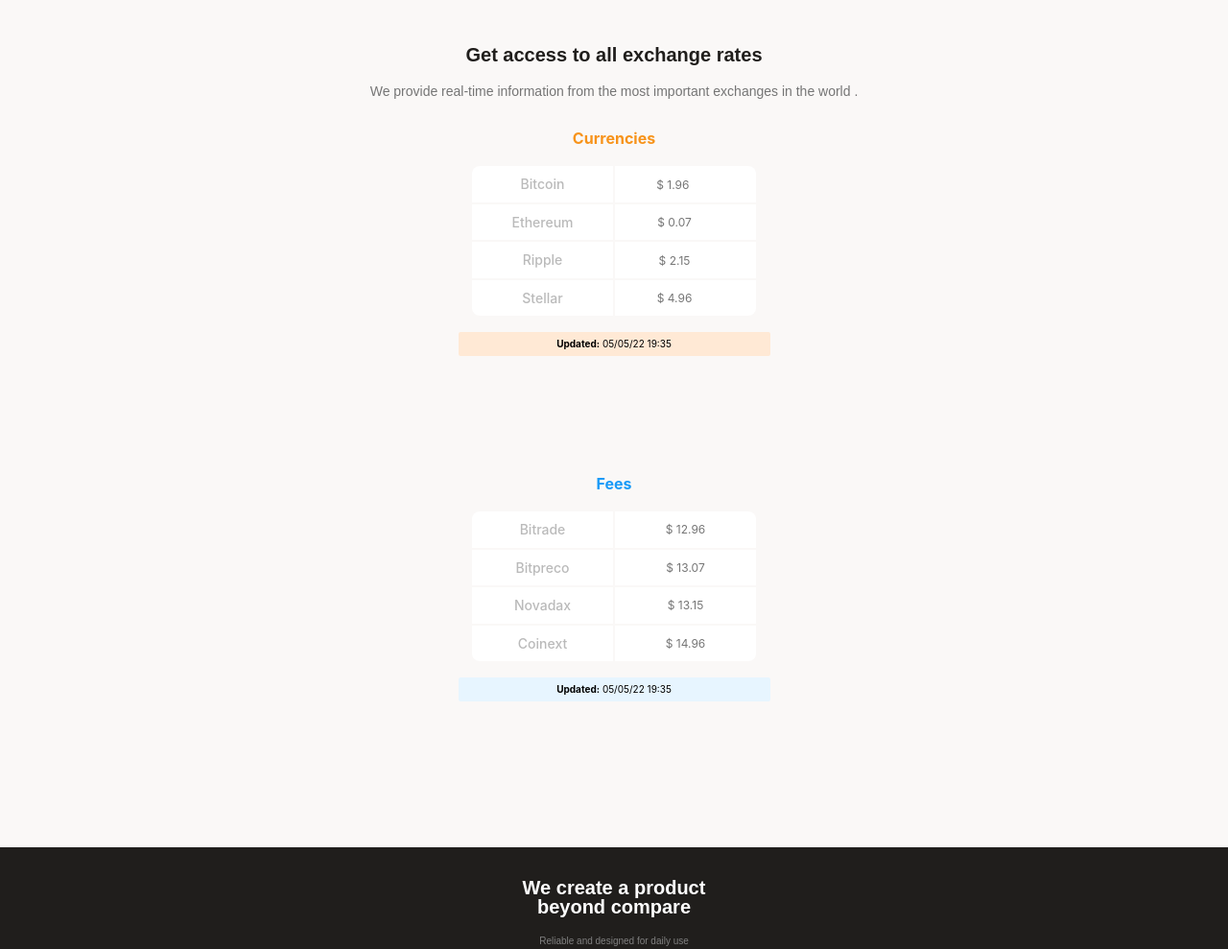
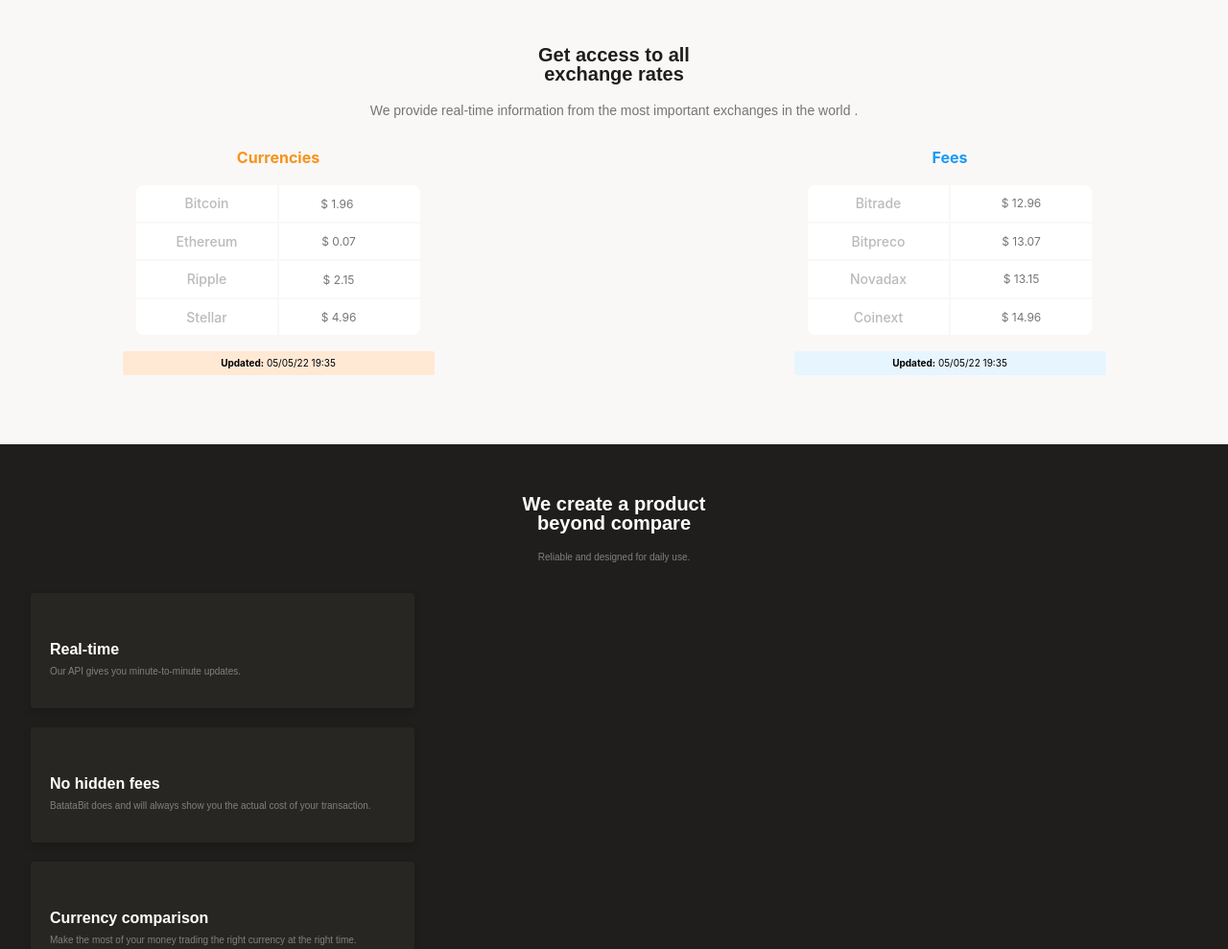
Before and after one commit to lautistr/BataBit, a plain HTML site: page index.html in a window 1280 px wide. Shown: the part 586-1575 px from the top of the page at 96% size. Drawn offline with Linux system fonts and the light colour scheme.

Commit message:
Details improved

```diff
--- a/index.html
+++ b/index.html
@@ -28,7 +28,7 @@
         <section class="main-exchange-container">
             <div class="backgroundImg"></div>
             <div class="main-exchange-container--title">
-                <h2>Get access to all exchange rates</h2>
+                <h2>Get access to all <br> exchange rates</h2>
                 <p>
                 We provide real-time information from
                 the most important exchanges in the world
@@ -73,7 +73,7 @@
                         <p><b>Updated:</b> 05/05/22 19:35</p>
                     </div>
                 </div>
-                <div class="main--currency-table">
+                <div class="main--fees-table">
                     <p class="fees-table--title">Fees</p>
                     <div class="fees-table--container">
                         <table>
@@ -117,7 +117,7 @@
             <span class="advantages-logo"></span>
             <div class="main-advantages--content-container">
                 <h2>We create a product <br> beyond compare</h2>
-                <p>Reliable and designed for daily use</p>
+                <p>Reliable and designed for daily use.</p>
                 <div class="charts-container">
                     <article class="advantages--chart">
                         <span class="real-time"></span>
--- a/styles.css
+++ b/styles.css
@@ -141,13 +141,32 @@ main {
     color: var(--dark-grey);
 }
 
-.main--currency-table {
+.main-tables-container {
+    display: flex;
+    gap: 60px;
+    height: 280px;
+    overflow-x: scroll;
+    overscroll-behavior-x: contain;
+    scroll-snap-type: x proximity;
+}
+
+.main--currency-table,
+.main--fees-table {
+    scroll-snap-align: center;
     width: 70%;
     min-width: 235px;
     max-width: 500px;
-    height: 360px;
+    height: 260px;
     margin: 0 auto;
     font-family: "Inter", sans-serif;
+}
+
+.main-tables-container .main--currency-table {
+    margin-left: 40px;
+}
+
+.main-tables-container .main--fees-table {
+    margin-right: 40px;
 }
 
 .currency-table--title,
@@ -285,6 +304,7 @@ table .table__right {
     color: var(--just-white);
     text-align: center;
     font-size: 2rem;
+    margin-top: 20px;
     margin-bottom: 20px;
     font-weight: bold;
     line-height: 2rem;
@@ -293,6 +313,7 @@ table .table__right {
 .main-advantages--content-container p {
     color: #808080;
     text-align: center;
+    margin-bottom: 20px;
 }
 
 .main-advantages--content-container .advantages--chart p {
@@ -443,7 +464,7 @@ table .table__right {
     font-weight: bold;
     line-height: 6.2rem;
     color: var(--black);
-    margin-top: 12px;
+    margin-top: 8px;
 }
 
 .plan-info-container .custom-plan-price {
@@ -466,6 +487,9 @@ table .table__right {
 }
 
 .plan-info-container button {
+    position: absolute;
+    left: calc(10%);
+    bottom: 16px;
     width: 80%;
     padding: 8px 0;
     border: 2px solid var(--bitcoin-orange);
```
